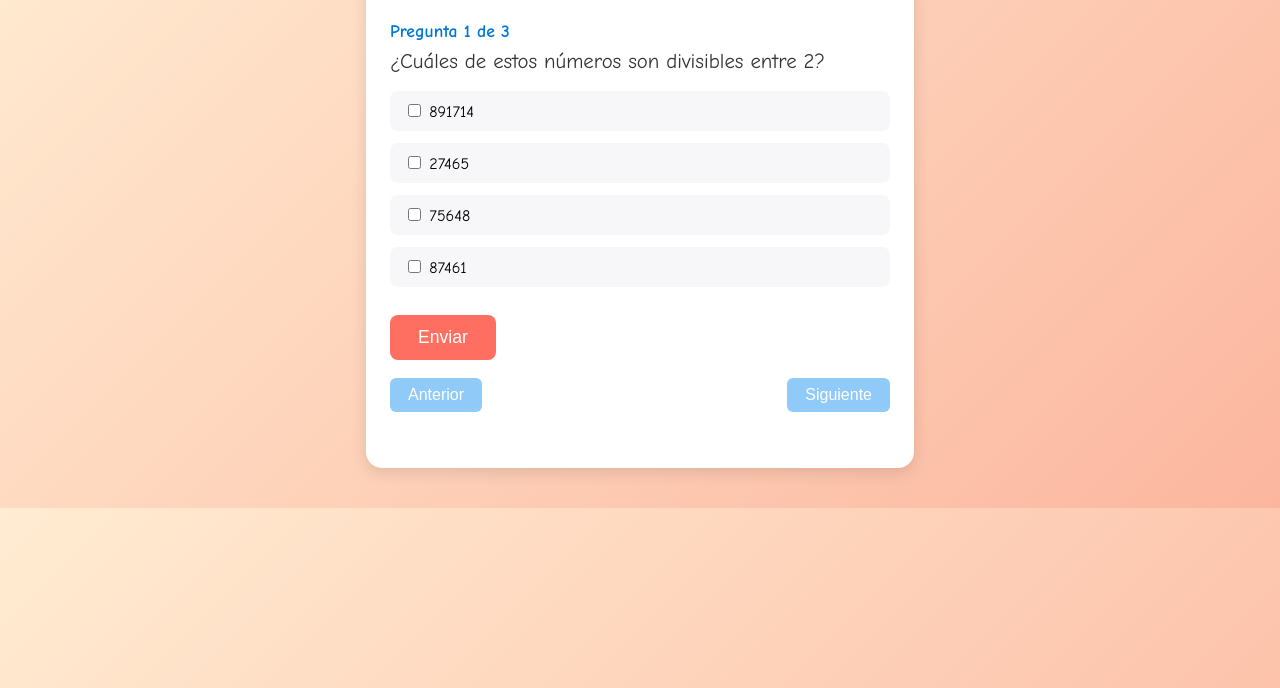
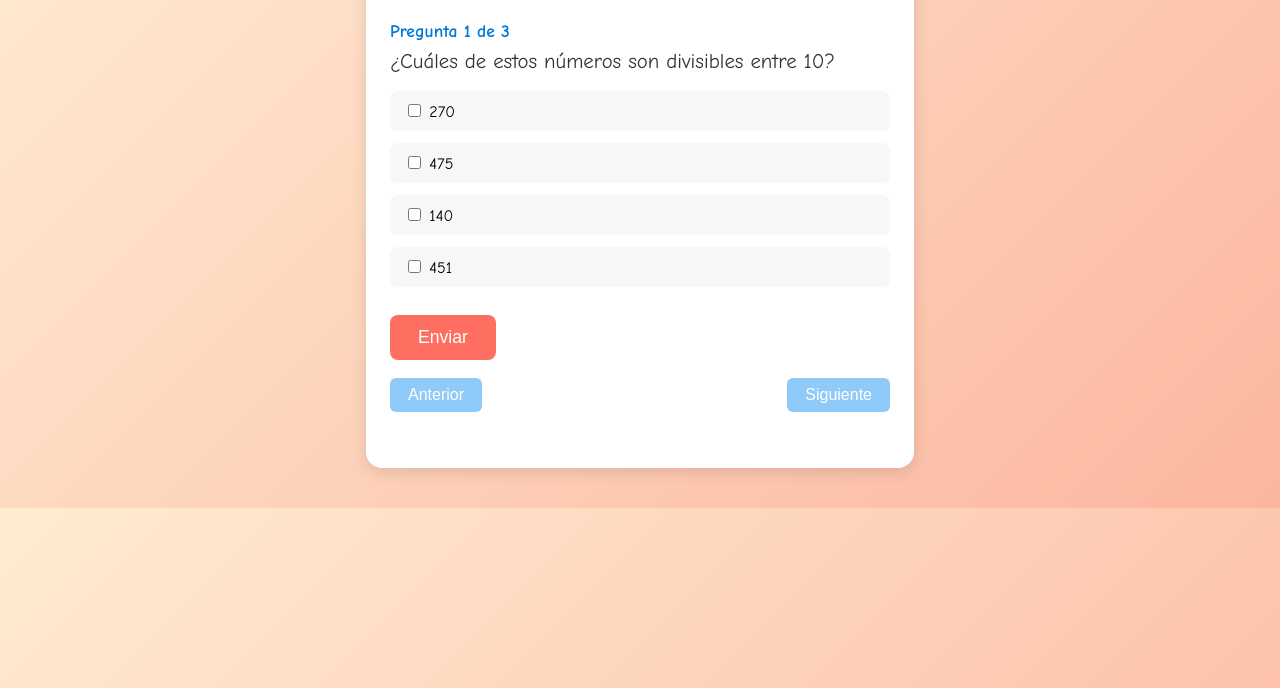
Before and after one commit to MatiasDutra23/scolar-quizz, a plain HTML site: page index.html in a window 1280 px wide. Shown: the part 112-800 px from the top of the page. Drawn offline with Linux system fonts and the light colour scheme.

Commit message:
Update index.html

```diff
--- a/index.html
+++ b/index.html
@@ -114,12 +114,12 @@
         // Puedes agregar más preguntas aquí
         const quiz = [
             {
-                question: "¿Cuáles de estos números son divisibles entre 2?",
+                question: "¿Cuáles de estos números son divisibles entre 10?",
                 options: [
-                    "891714",
-                    "27465",
-                    "75648",
-                    "87461"
+                    "270",
+                    "475",
+                    "140",
+                    "451"
                 ],
                 answers: [0, 2] // índices de respuestas correctas
             },
```
